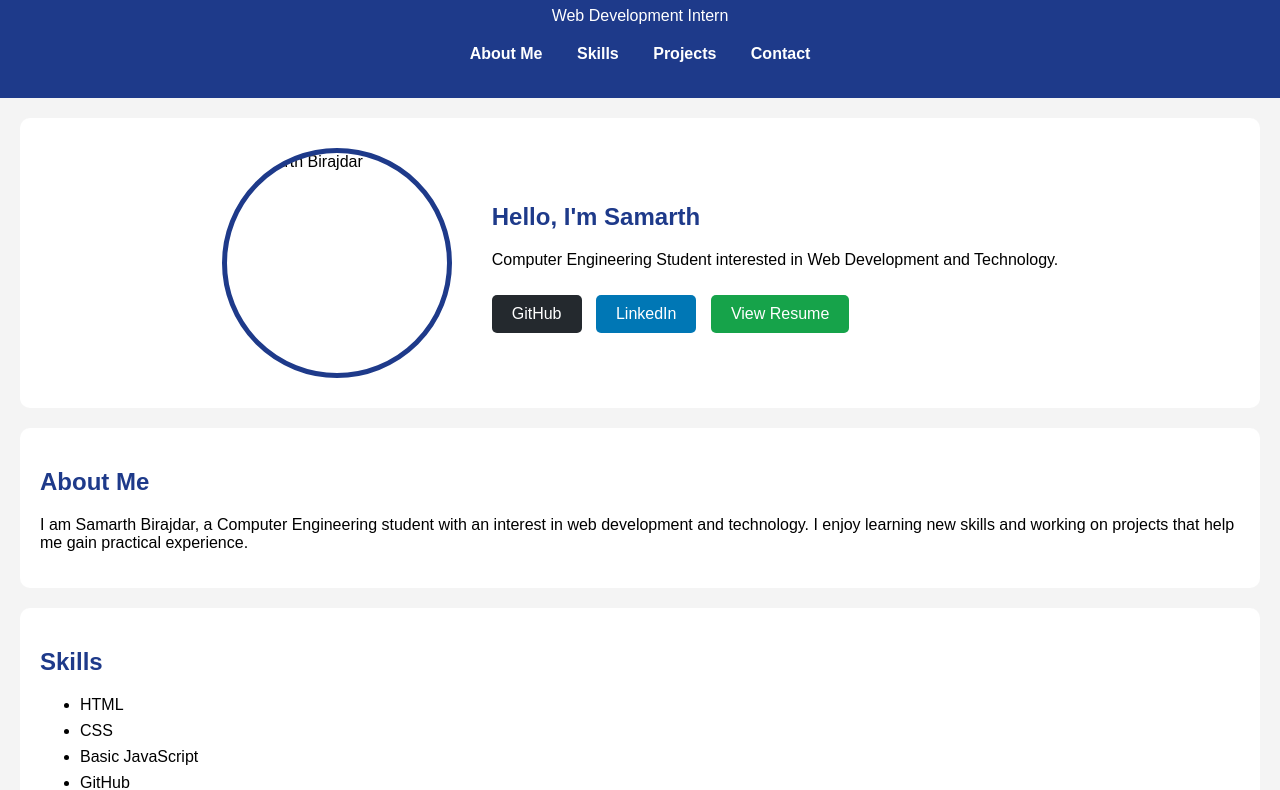
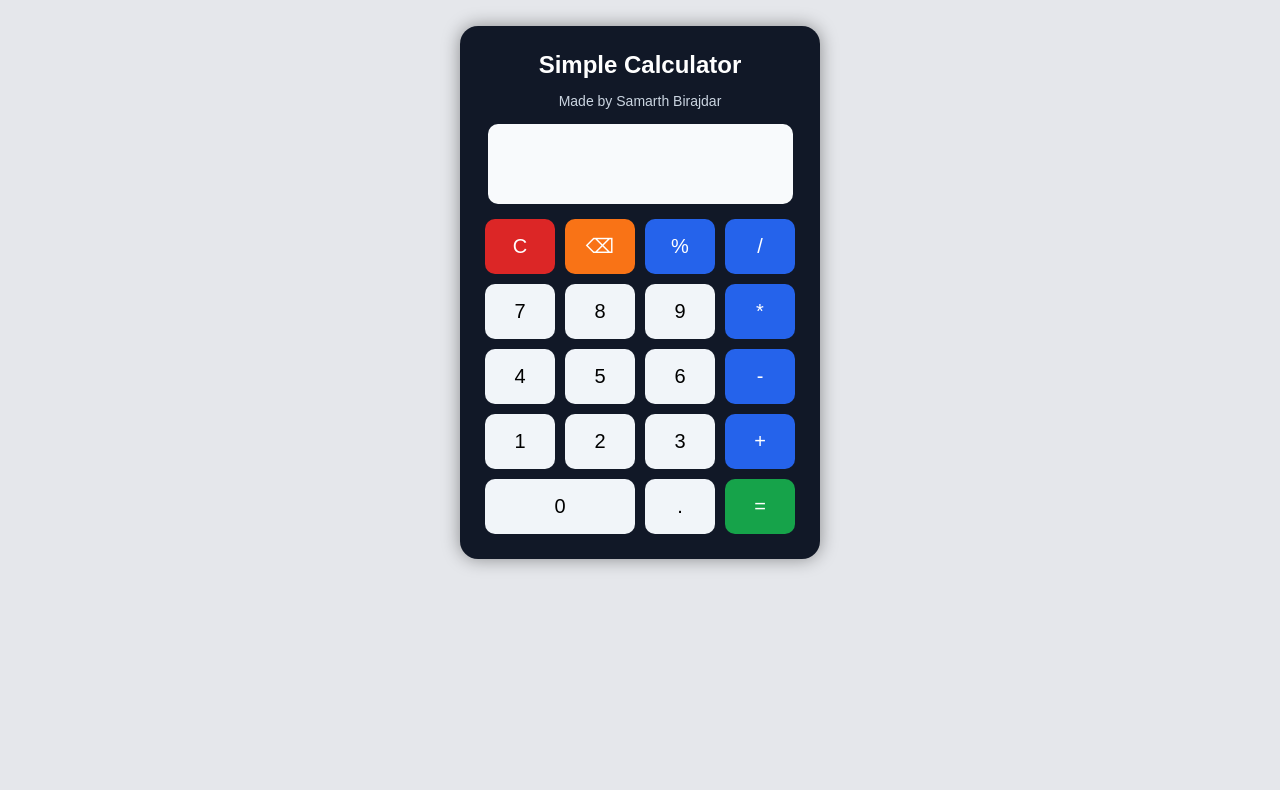
Before and after one commit to samarthbirajdar435-commits/CODSOFT, a plain HTML site: page index.html in a window 1280 px wide. Shown: the part 108-898 px from the top of the page. After the commit the page ends 800 px from the top, so only its background shows below. Drawn offline with Linux system fonts and the light colour scheme.

Commit message:
Add files via upload

```diff
--- a/index.html
+++ b/index.html
@@ -1,263 +1,46 @@
 <!DOCTYPE html>
 <html>
 <head>
-    <title>Samarth Birajdar Portfolio</title>
-
-    <style>
-
-        body{
-            font-family: Arial, sans-serif;
-            margin:0;
-            background:#f4f4f4;
-            scroll-behavior:smooth;
-        }
-
-        header{
-            background:#1e3a8a;
-            color:white;
-            text-align:center;
-            padding:35px;
-        }
-
-        nav{
-            margin-top:20px;
-        }
-
-        nav a{
-            color:white;
-            text-decoration:none;
-            margin:0 15px;
-            font-weight:bold;
-        }
-
-        nav a:hover{
-            color:lightblue;
-        }
-
-        .hero{
-            display:flex;
-            justify-content:center;
-            align-items:center;
-            gap:40px;
-            padding:30px;
-            background:white;
-            margin:20px;
-            border-radius:10px;
-        }
-
-        .hero-content{
-            text-align:left;
-        }
-
-        .hero img{
-            width:220px;
-            height:220px;
-            border-radius:50%;
-            border:5px solid #1e3a8a;
-            object-fit:cover;
-        }
-
-        .hero h2{
-            color:#1e3a8a;
-        }
-
-        .github-btn{
-            display:inline-block;
-            margin:10px 10px 10px 0;
-            padding:10px 20px;
-            background:#24292e;
-            color:white;
-            text-decoration:none;
-            border-radius:5px;
-        }
-
-        .linkedin-btn{
-            display:inline-block;
-            margin:10px 10px 10px 0;
-            padding:10px 20px;
-            background:#0077b5;
-            color:white;
-            text-decoration:none;
-            border-radius:5px;
-        }
-
-        .resume-btn{
-            display:inline-block;
-            margin:10px 10px 10px 0;
-            padding:10px 20px;
-            background:#16a34a;
-            color:white;
-            text-decoration:none;
-            border-radius:5px;
-        }
-
-        .github-btn:hover{
-            background:black;
-        }
-
-        .linkedin-btn:hover{
-            background:#005582;
-        }
-
-        .resume-btn:hover{
-            background:#15803d;
-        }
-
-        section{
-            background:white;
-            margin:20px;
-            padding:20px;
-            border-radius:10px;
-        }
-
-        h2{
-            color:#1e3a8a;
-        }
-
-        ul li{
-            margin-bottom:8px;
-        }
-
-        footer{
-            background:#1e3a8a;
-            color:white;
-            text-align:center;
-            padding:15px;
-        }
-
-    </style>
-
+    <title>Calculator Task 3</title>
+    <link rel="stylesheet" href="style.css">
 </head>
 
 <body>
 
-<header>
+    <div class="calculator">
+        <h2>Simple Calculator</h2>
+        <p class="name">Made by Samarth Birajdar</p>
 
-    <h1>Samarth Birajdar</h1>
-    <p>Web Development Intern</p>
+        <input type="text" id="display" readonly>
 
-    <nav>
-        <a href="#about">About Me</a>
-        <a href="#skills">Skills</a>
-        <a href="#projects">Projects</a>
-        <a href="#contact">Contact</a>
-    </nav>
+        <div class="buttons">
+            <button onclick="clearDisplay()" class="clear">C</button>
+            <button onclick="backspace()" class="back">⌫</button>
+            <button onclick="addValue('%')" class="operator">%</button>
+            <button onclick="addValue('/')" class="operator">/</button>
 
-</header>
+            <button onclick="addValue('7')">7</button>
+            <button onclick="addValue('8')">8</button>
+            <button onclick="addValue('9')">9</button>
+            <button onclick="addValue('*')" class="operator">*</button>
 
-<div class="hero">
+            <button onclick="addValue('4')">4</button>
+            <button onclick="addValue('5')">5</button>
+            <button onclick="addValue('6')">6</button>
+            <button onclick="addValue('-')" class="operator">-</button>
 
-    <img src="photo.jpg.png" alt="Samarth Birajdar">
+            <button onclick="addValue('1')">1</button>
+            <button onclick="addValue('2')">2</button>
+            <button onclick="addValue('3')">3</button>
+            <button onclick="addValue('+')" class="operator">+</button>
 
-    <div class="hero-content">
-
-        <h2>Hello, I'm Samarth</h2>
-
-        <p>
-            Computer Engineering Student interested in
-            Web Development and Technology.
-        </p>
-
-        <a href="https://github.com/samarthbirajdar435-commits/CODSOFT"
-           target="_blank"
-           class="github-btn">
-           GitHub
-        </a>
-
-        <a href="https://www.linkedin.com/in/samarth-birajdar-709638335"
-           target="_blank"
-           class="linkedin-btn">
-           LinkedIn
-        </a>
-
-        <a href="resume.pdf.pdf"
-           target="_blank"
-           class="resume-btn">
-           View Resume
-        </a>
-
+            <button onclick="addValue('0')" class="zero">0</button>
+            <button onclick="addValue('.')">.</button>
+            <button onclick="calculate()" class="equal">=</button>
+        </div>
     </div>
 
-</div>
-
-<section id="about">
-
-    <h2>About Me</h2>
-
-    <p>
-        I am Samarth Birajdar, a Computer Engineering student with an
-        interest in web development and technology. I enjoy learning
-        new skills and working on projects that help me gain practical
-        experience.
-    </p>
-
-</section>
-
-<section id="skills">
-
-    <h2>Skills</h2>
-
-    <ul>
-        <li>HTML</li>
-        <li>CSS</li>
-        <li>Basic JavaScript</li>
-        <li>GitHub</li>
-        <li>C Programming</li>
-        <li>Python</li>
-        <li>Problem Solving</li>
-        <li>Teamwork</li>
-    </ul>
-
-</section>
-
-<section id="projects">
-
-    <h2>Projects</h2>
-
-    <p>
-        <b>Portfolio Website</b> -
-        Personal portfolio created using HTML and CSS.
-    </p>
-
-    <p>
-        <b>Landing Page</b> -
-        Internship project created during CodSoft Internship.
-    </p>
-
-    <p>
-        <b>problem statment</b> -
-        Academic project based on App-based solution to identify and solve disease in plants/crops
-    </p>
-
-</section>
-
-<section id="contact">
-
-    <h2>Contact</h2>
-
-    <p>Email: samarthbirajdar435@gmail.com</p>
-
-    <p>
-        LinkedIn:
-        <a href="https://www.linkedin.com/in/samarth-birajdar-709638335"
-           target="_blank">
-           My LinkedIn Profile
-        </a>
-    </p>
-
-    <p>
-        GitHub:
-        <a href="https://github.com/samarthbirajdar435"
-           target="_blank">
-           My GitHub
-        </a>
-    </p>
-
-</section>
-
-<footer>
-    <p>© 2026 Samarth Birajdar</p>
-</footer>
+    <script src="script.js"></script>
 
 </body>
 </html>
--- /dev/null
+++ b/script.js
@@ -0,0 +1,22 @@
+function addValue(value){
+    document.getElementById("display").value += value;
+}
+
+function clearDisplay(){
+    document.getElementById("display").value = "";
+}
+
+function backspace(){
+    let display = document.getElementById("display");
+    display.value = display.value.slice(0, -1);
+}
+
+function calculate(){
+    try{
+        let result = eval(document.getElementById("display").value);
+        document.getElementById("display").value = result;
+    }
+    catch{
+        document.getElementById("display").value = "Error";
+    }
+}
--- /dev/null
+++ b/style.css
@@ -0,0 +1,83 @@
+body{
+    margin:0;
+    height:100vh;
+    display:flex;
+    justify-content:center;
+    align-items:center;
+    background:#e5e7eb;
+    font-family:Arial, sans-serif;
+}
+
+.calculator{
+    background:#111827;
+    padding:25px;
+    border-radius:18px;
+    box-shadow:0 0 18px rgba(0,0,0,0.4);
+    text-align:center;
+}
+
+.calculator h2{
+    color:white;
+    margin:0;
+}
+
+.name{
+    color:#cbd5e1;
+    font-size:14px;
+    margin-bottom:15px;
+}
+
+#display{
+    width:285px;
+    height:60px;
+    font-size:26px;
+    text-align:right;
+    padding:10px;
+    margin-bottom:15px;
+    border:none;
+    border-radius:10px;
+    background:#f8fafc;
+}
+
+.buttons{
+    display:grid;
+    grid-template-columns:repeat(4,70px);
+    gap:10px;
+}
+
+button{
+    height:55px;
+    font-size:20px;
+    border:none;
+    border-radius:10px;
+    cursor:pointer;
+    background:#f1f5f9;
+}
+
+button:hover{
+    background:#dbeafe;
+}
+
+.operator{
+    background:#2563eb;
+    color:white;
+}
+
+.equal{
+    background:#16a34a;
+    color:white;
+}
+
+.clear{
+    background:#dc2626;
+    color:white;
+}
+
+.back{
+    background:#f97316;
+    color:white;
+}
+
+.zero{
+    grid-column:span 2;
+}
```
